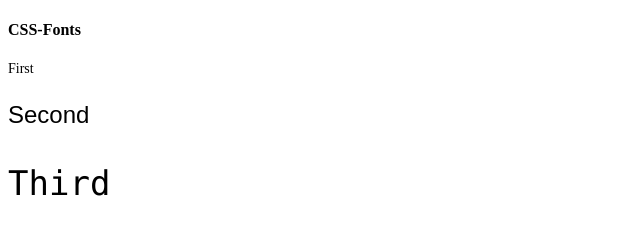
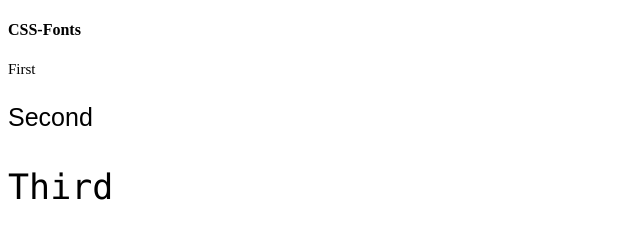
Before and after one commit to prafullarawat/Frontend_Practice, a plain HTML site: page CSS/CSS-Fonts/index.html in a window 1280 px wide. Shown: the full height of the page, 0-640 px from the left. Drawn offline with Linux system fonts and the light colour scheme.

Commit message:
Update index.html

```diff
--- a/CSS/CSS-Fonts/index.html
+++ b/CSS/CSS-Fonts/index.html
@@ -8,17 +8,17 @@
     <style>
       .p1 {
         font-family: "Times New Roman", Times, serif;
-        font-size: 14px;
+        font-size: 15px;
       }
 
       .p2 {
         font-family: Arial, Helvetica, sans-serif;
-        font-size: 24px;
+        font-size: 25px;
       }
 
       .p3 {
         font-family: "Lucida Console", "Courier New", monospace;
-        font-size: 34px;
+        font-size: 35px;
       }
     </style>
   </head>
```
